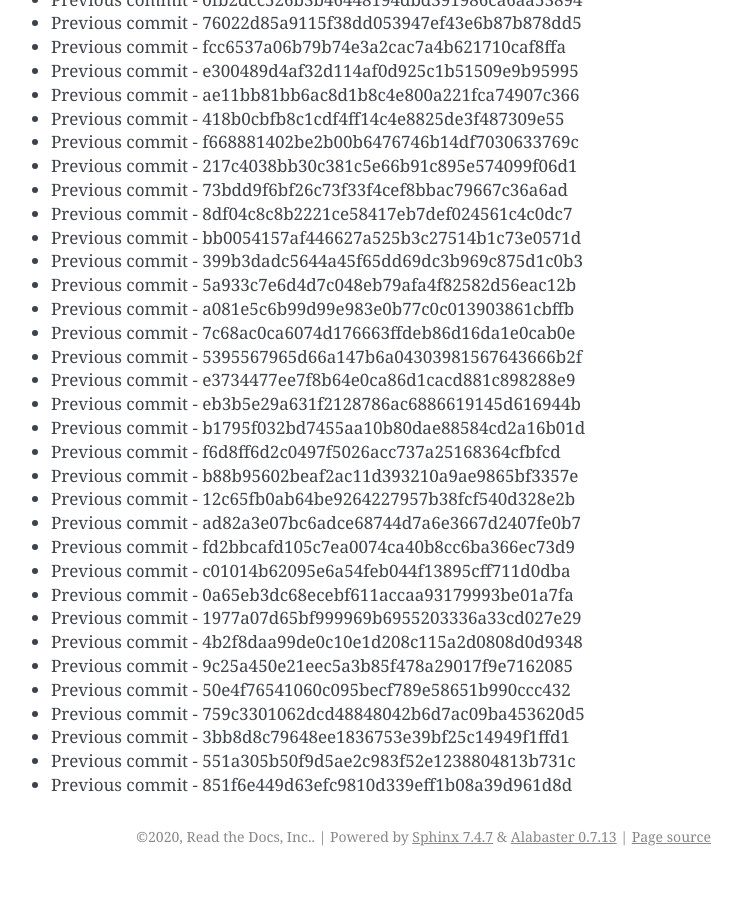
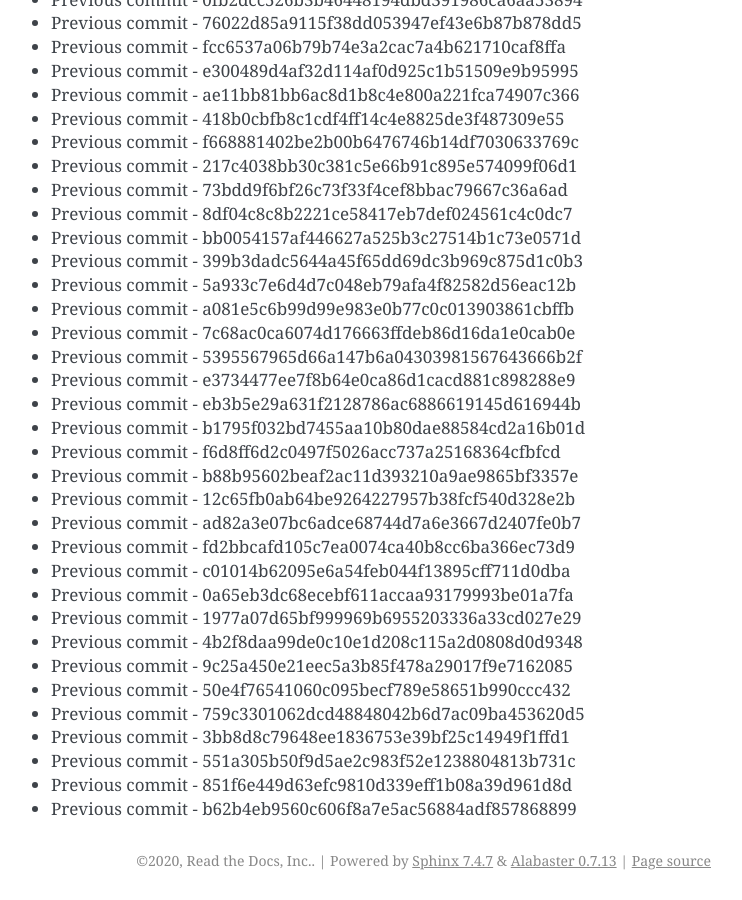
Before and after one commit to readthedocs/rtd-git-stresstest, a Sphinx documentation site: the page built from docs/updates.rst, in a window 1280 px wide and 900 px high, scrolled down 10365 px. Shown: the whole window, without its empty margins (399-1141 px from the left). Built offline with Sphinx 7.4.7, drawn with Linux system fonts in a browser that asks for light colours; before the commit the page ends 11241 px from its top, so only the background shows below that.

Commit message:
Generating commit from previous: b62b4eb9560c606f8a7e5ac56884adf857868899

```diff
--- a/docs/updates.rst
+++ b/docs/updates.rst
@@ -467,3 +467,4 @@ It can be tested for any performance characteristics.
 * Previous commit - 3bb8d8c79648ee1836753e39bf25c14949f1ffd1
 * Previous commit - 551a305b50f9d5ae2c983f52e1238804813b731c
 * Previous commit - 851f6e449d63efc9810d339eff1b08a39d961d8d
+* Previous commit - b62b4eb9560c606f8a7e5ac56884adf857868899
```
